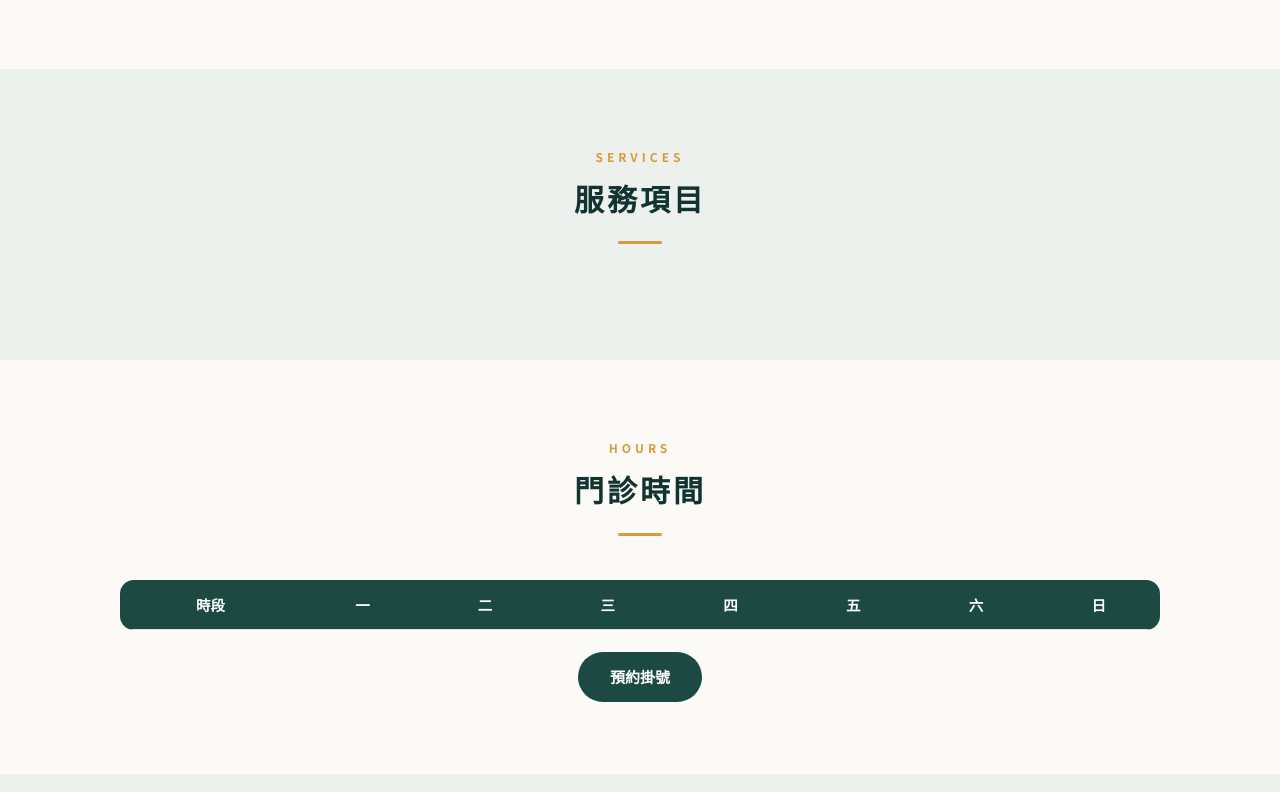
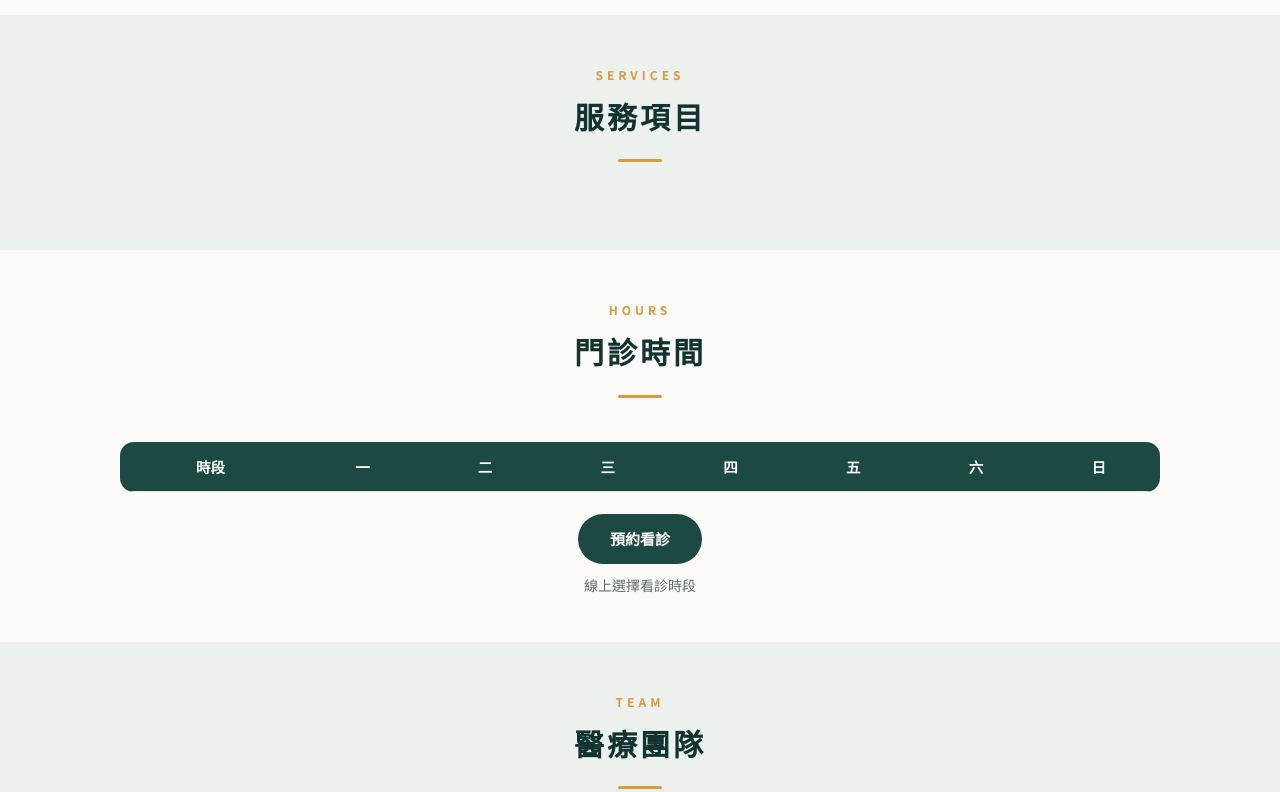
Before and after one commit to joyseeker9453-sketch/WEBSITETESTING, a website: page index.html in a window 1280 px wide. Shown: the part 1351-2143 px from the top of the page. Drawn offline with Linux system fonts and the light colour scheme.

Commit message:
改間距還有預約字體

```diff
--- a/index.html
+++ b/index.html
@@ -146,7 +146,7 @@ header{position:sticky;top:0;z-index:50;background:rgba(251,250,247,.94);backdro
 }
 
 .hero{position:relative;overflow:hidden;background:linear-gradient(180deg,#f2f6f3 0%,var(--paper) 78%)}
-.hero .wrap{padding:28px 20px 88px;text-align:center;position:relative;z-index:1}
+.hero .wrap{padding:28px 20px 90px;text-align:center;position:relative;z-index:1}
 .hero .eyebrow{display:inline-block;font-size:13px;letter-spacing:4px;color:var(--dawn);font-weight:700;margin-bottom:14px}
 .hero h1{font-family:var(--serif);font-weight:900;font-size:clamp(30px,5vw,52px);color:var(--pine-deep);letter-spacing:4px;margin-bottom:18px}
 .hero p{max-width:620px;margin:0 auto 30px;color:var(--ink-soft)}
@@ -163,7 +163,7 @@ header{position:sticky;top:0;z-index:50;background:rgba(251,250,247,.94);backdro
 .notice h3{font-size:16px;color:var(--pine-deep)}
 .notice small{color:var(--ink-soft)}
 
-section{padding:72px 0}
+section{padding:44px 0}
 .sec-head{text-align:center;margin-bottom:44px}
 .sec-head .en{font-size:12px;letter-spacing:4px;color:var(--dawn);font-weight:700}
 .sec-head h2{font-family:var(--serif);font-weight:900;font-size:30px;color:var(--pine-deep);letter-spacing:3px;margin-top:6px}
@@ -276,6 +276,7 @@ footer a{color:#e8efe9}
 .btn-lg{font-size:17px;padding:15px 44px}
 .cs-phone{display:block;margin-top:12px;font-family:var(--serif);font-size:30px;font-weight:700;color:var(--pine-deep);letter-spacing:1px;text-decoration:none}
 .cs-phone:hover{color:var(--pine)}
+.btn-sub{margin-top:9px;font-size:14px;color:var(--ink-soft)}
 .cs-addr{margin-top:8px;font-size:16px;color:var(--ink-soft)}
 .cs-ico{font-size:.72em;margin-right:8px;vertical-align:2px}
 @media(max-width:860px){
@@ -316,7 +317,7 @@ footer a{color:#e8efe9}
     <div class="horizon"></div>
     <div class="wrap">
       <div class="contact-strip">
-        <a class="btn btn-solid btn-lg" id="hero-booking" href="#" target="_blank" rel="noopener">線上預約看診</a>
+        <a class="btn btn-solid btn-lg" id="hero-booking" href="#" target="_blank" rel="noopener">預約看診</a>
         <a class="cs-phone" id="cs-phone" href="#"><span class="cs-ico">📞</span><span id="cs-phone-txt"></span></a>
         <div class="cs-addr"><span class="cs-ico">📍</span><span id="cs-addr-txt"></span></div>
       </div>
@@ -363,7 +364,10 @@ footer a{color:#e8efe9}
       </div>
       <p class="hours-note" id="hours-note"></p>
       <p class="hours-note" id="hours-extra" style="color:var(--pine);font-weight:500"></p>
-      <p style="text-align:center;margin-top:22px"><a class="btn btn-solid" id="hours-booking" href="#" target="_blank" rel="noopener">預約掛號</a></p>
+      <div style="text-align:center;margin-top:22px">
+        <a class="btn btn-solid" id="hours-booking" href="#" target="_blank" rel="noopener">預約看診</a>
+        <p class="btn-sub">線上選擇看診時段</p>
+      </div>
     </div>
   </section>
 
```
